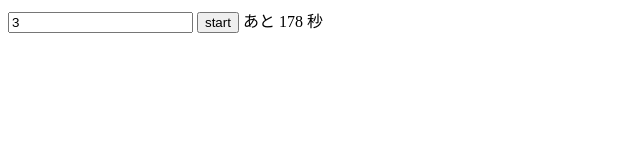
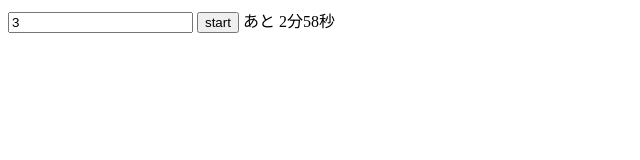
Before and after one commit to maangie/yatimer, a plain HTML site: page index.html in a window 1280 px wide. Both pictures are taken after a click on the button "start". Shown: the full height of the page, 0-640 px from the left. Drawn offline with Linux system fonts and the light colour scheme.

Commit message:
分秒で表示する

```diff
--- a/index.html
+++ b/index.html
@@ -13,12 +13,28 @@
       window.speechSynthesis.speak(speech);
     }
 
+    function formatTime(seconds) {
+      let result = '';
+
+      //時間計算
+      let hour = Math.floor((seconds / 60) / 60);
+      let min = Math.floor((seconds / 60) % 60);
+      let sec = Math.floor(seconds % 60);
+
+      //フォーマット
+      if (hour > 0) result += hour + '時';
+      if (min > 0) result += min + '分';
+      if (sec > 0) result += sec + '秒';
+
+      return result;
+    }
+
     function getRemainingTime() {
       return how_many_minutes.value * 60 - Math.floor((Date.now() - start_time) / 1000);
     }
 
     function getRemainingTimeText(remaining_time) {
-      return remaining_time_text = `あと ${remaining_time} 秒`;
+      return remaining_time_text = `あと ${formatTime(remaining_time)}`;
     }
 
     function displayRemainingTime(remaining_time_text) {
```
